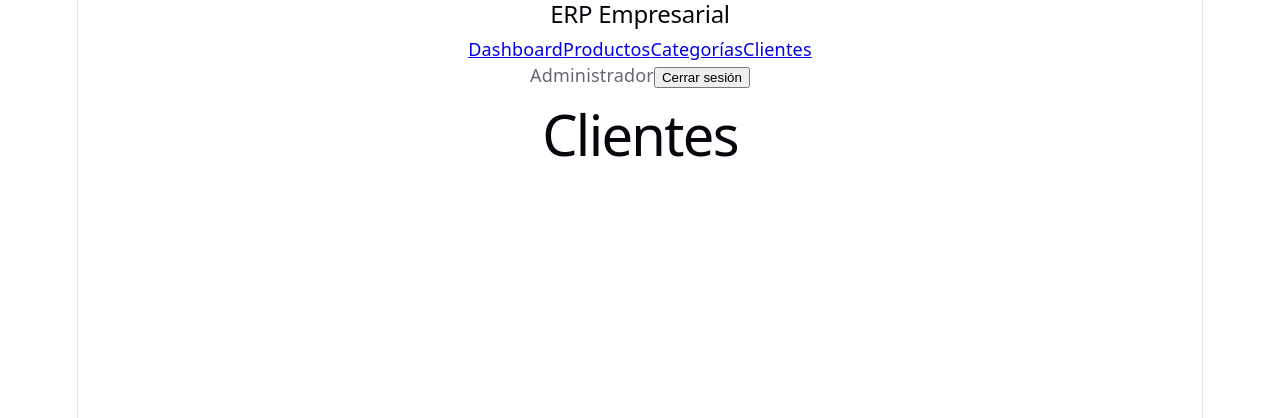
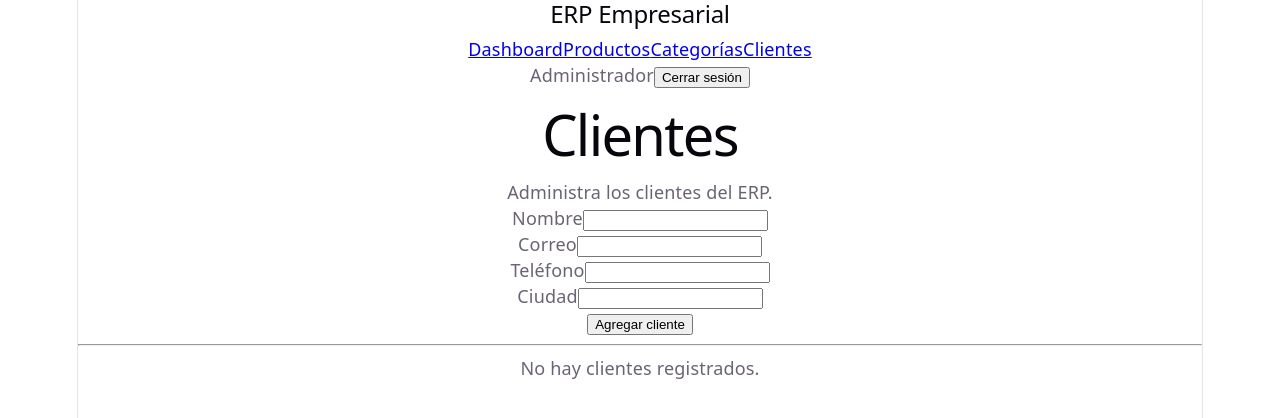
Before and after one commit to JONGOGG/ERP-Empresarial, a React (Vite) app in the folder Frontend/: page /clientes in a window 1280 px wide. Shown: the top 418 px of the page. Built offline with nearby package versions, Linux system fonts and the light colour scheme.

Commit message:
Implementa CRUD de clientes

```diff
--- a/Frontend/src/contexto/DatosContexto.tsx
+++ b/Frontend/src/contexto/DatosContexto.tsx
@@ -2,6 +2,7 @@ import { createContext, useContext, useState } from "react";
 import type { ReactNode } from "react";
 import type { Categoria } from "../tipos/Categoria";
 import type { Producto } from "../tipos/Productos";
+import type { Cliente } from "../tipos/Cliente";
 
 interface DatosContextoTipo {
   categorias: Categoria[];
@@ -9,6 +10,9 @@ interface DatosContextoTipo {
 
   productos: Producto[];
   setProductos: React.Dispatch<React.SetStateAction<Producto[]>>;
+
+  clientes: Cliente[];
+  setClientes: React.Dispatch<React.SetStateAction<Cliente[]>>;
 }
 
 const DatosContexto = createContext<DatosContextoTipo | undefined>(undefined);
@@ -16,6 +20,7 @@ const DatosContexto = createContext<DatosContextoTipo | undefined>(undefined);
 export function DatosProvider({ children }: { children: ReactNode }) {
   const [categorias, setCategorias] = useState<Categoria[]>([]);
   const [productos, setProductos] = useState<Producto[]>([]);
+  const [clientes, setClientes] = useState<Cliente[]>([]);
 
   return (
     <DatosContexto.Provider
@@ -24,6 +29,8 @@ export function DatosProvider({ children }: { children: ReactNode }) {
         setCategorias,
         productos,
         setProductos,
+        clientes,
+        setClientes,
       }}
     >
       {children}
--- a/Frontend/src/paginas/Clientes.tsx
+++ b/Frontend/src/paginas/Clientes.tsx
@@ -1,3 +1,172 @@
+import { useState } from "react";
+import { useDatos } from "../contexto/DatosContexto";
+import type { Cliente } from "../tipos/Cliente";
+
 export function Clientes() {
-  return <h1>Clientes</h1>;
+  const { clientes, setClientes } = useDatos();
+
+  const [nombre, setNombre] = useState("");
+  const [correo, setCorreo] = useState("");
+  const [telefono, setTelefono] = useState("");
+  const [ciudad, setCiudad] = useState("");
+  const [clienteEditando, setClienteEditando] = useState<Cliente | null>(null);
+
+  const limpiarFormulario = () => {
+    setNombre("");
+    setCorreo("");
+    setTelefono("");
+    setCiudad("");
+    setClienteEditando(null);
+  };
+
+  const guardarCliente = (event: React.FormEvent) => {
+    event.preventDefault();
+
+    if (
+      !nombre.trim() ||
+      !correo.trim() ||
+      !telefono.trim() ||
+      !ciudad.trim()
+    ) {
+      return;
+    }
+
+    if (clienteEditando) {
+      setClientes(
+        clientes.map((cliente) =>
+          cliente.id === clienteEditando.id
+            ? {
+                ...cliente,
+                nombre,
+                correo,
+                telefono,
+                ciudad,
+              }
+            : cliente,
+        ),
+      );
+    } else {
+      const nuevoCliente: Cliente = {
+        id: Date.now(),
+        nombre,
+        correo,
+        telefono,
+        ciudad,
+      };
+
+      setClientes([...clientes, nuevoCliente]);
+    }
+
+    limpiarFormulario();
+  };
+
+  const seleccionarCliente = (cliente: Cliente) => {
+    setClienteEditando(cliente);
+    setNombre(cliente.nombre);
+    setCorreo(cliente.correo);
+    setTelefono(cliente.telefono);
+    setCiudad(cliente.ciudad);
+  };
+
+  const eliminarCliente = (id: number) => {
+    setClientes(clientes.filter((cliente) => cliente.id !== id));
+  };
+
+  return (
+    <section>
+      <h1>Clientes</h1>
+      <p>Administra los clientes del ERP.</p>
+
+      <form onSubmit={guardarCliente}>
+        <div>
+          <label htmlFor="nombre">Nombre</label>
+          <input
+            id="nombre"
+            type="text"
+            value={nombre}
+            onChange={(event) => setNombre(event.target.value)}
+          />
+        </div>
+
+        <div>
+          <label htmlFor="correo">Correo</label>
+          <input
+            id="correo"
+            type="email"
+            value={correo}
+            onChange={(event) => setCorreo(event.target.value)}
+          />
+        </div>
+
+        <div>
+          <label htmlFor="telefono">Teléfono</label>
+          <input
+            id="telefono"
+            type="text"
+            value={telefono}
+            onChange={(event) => setTelefono(event.target.value)}
+          />
+        </div>
+
+        <div>
+          <label htmlFor="ciudad">Ciudad</label>
+          <input
+            id="ciudad"
+            type="text"
+            value={ciudad}
+            onChange={(event) => setCiudad(event.target.value)}
+          />
+        </div>
+
+        <button type="submit">
+          {clienteEditando ? "Guardar cambios" : "Agregar cliente"}
+        </button>
+
+        {clienteEditando && (
+          <button type="button" onClick={limpiarFormulario}>
+            Cancelar
+          </button>
+        )}
+      </form>
+
+      <hr />
+
+      {clientes.length === 0 ? (
+        <p>No hay clientes registrados.</p>
+      ) : (
+        <table>
+          <thead>
+            <tr>
+              <th>Nombre</th>
+              <th>Correo</th>
+              <th>Teléfono</th>
+              <th>Ciudad</th>
+              <th>Acciones</th>
+            </tr>
+          </thead>
+
+          <tbody>
+            {clientes.map((cliente) => (
+              <tr key={cliente.id}>
+                <td>{cliente.nombre}</td>
+                <td>{cliente.correo}</td>
+                <td>{cliente.telefono}</td>
+                <td>{cliente.ciudad}</td>
+
+                <td>
+                  <button onClick={() => seleccionarCliente(cliente)}>
+                    Editar
+                  </button>
+
+                  <button onClick={() => eliminarCliente(cliente.id)}>
+                    Eliminar
+                  </button>
+                </td>
+              </tr>
+            ))}
+          </tbody>
+        </table>
+      )}
+    </section>
+  );
 }
--- /dev/null
+++ b/Frontend/src/tipos/Cliente.ts
@@ -0,0 +1,7 @@
+export interface Cliente {
+  id: number;
+  nombre: string;
+  correo: string;
+  telefono: string;
+  ciudad: string;
+}
```
